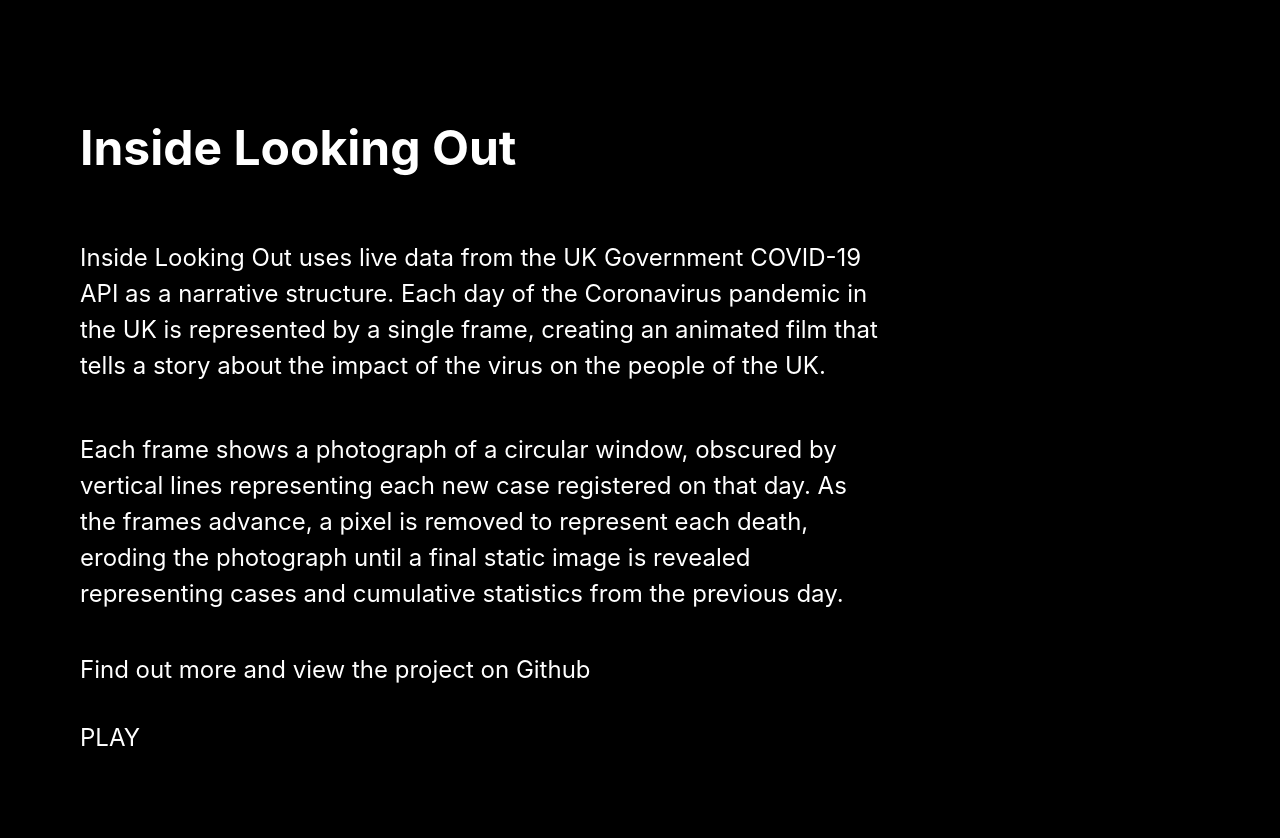
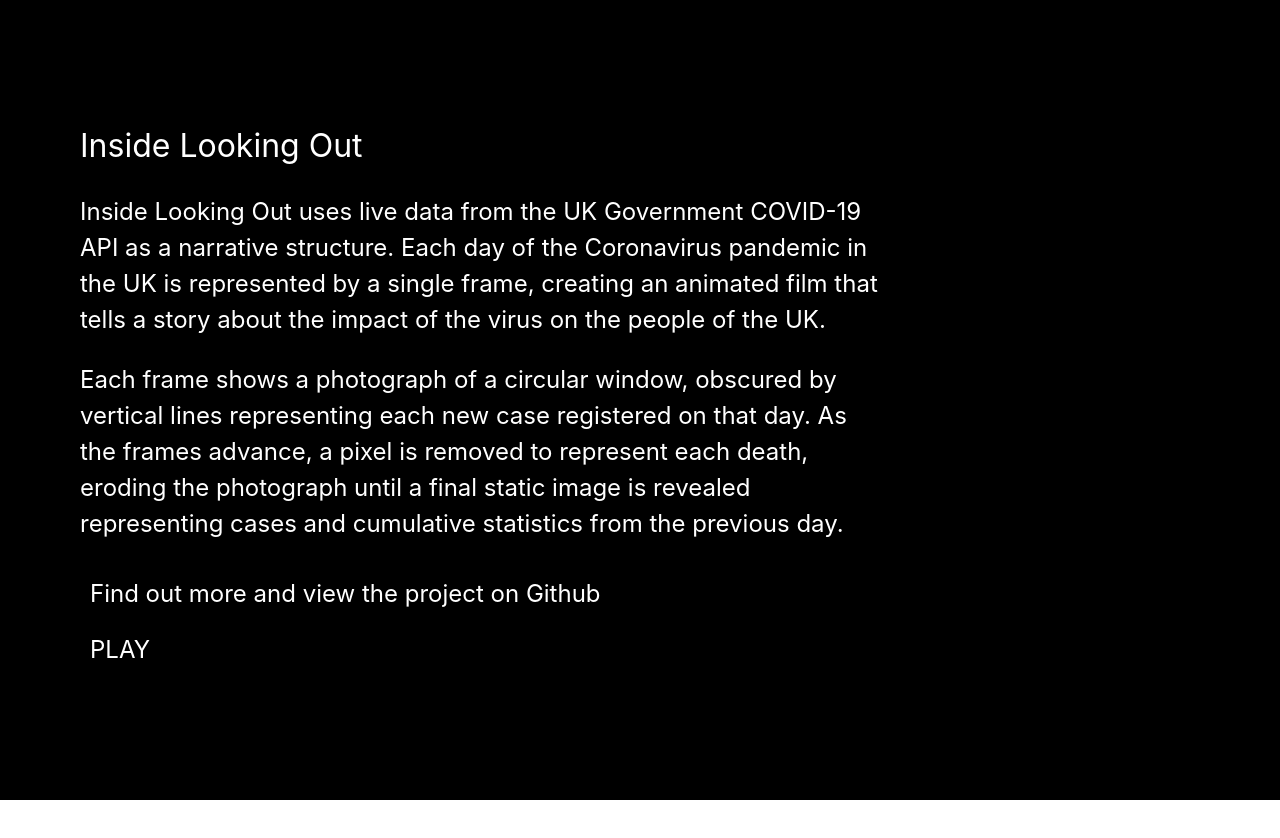
Before and after one commit to edpe/inside_looking_out, a Next.js app: page / in a window 1280 px wide. Shown: the top 838 px of the page. After the commit the page ends 800 px from the top, so only its background shows below. Built offline with nearby package versions, Linux system fonts and the light colour scheme.

Commit message:
feat: clean up synths

```diff
--- a/pages/index.js
+++ b/pages/index.js
@@ -5,9 +5,9 @@ export const Home = () => {
   return (
     <>
       <div className={styles.container}>
-        <div className={styles.title}>
-          <h1>Inside Looking Out</h1>
-          <div className={styles.main}>
+        <div className={styles.main}>
+          <h1 className={styles.title}>Inside Looking Out</h1>
+          <div className={styles.description}>
             <p>
               Inside Looking Out uses live data from the UK Government COVID-19
               API as a narrative structure. Each day of the Coronavirus pandemic
--- a/styles/Home.module.css
+++ b/styles/Home.module.css
@@ -8,7 +8,7 @@
 
 @media (min-width: 400px) {
   .container {
-  padding: 5rem;
+    padding: 5rem;
   }
 }
 
@@ -41,12 +41,13 @@
   text-decoration: none;
   padding: 1rem 0;
   font-size: 1.25rem;
-/* text-align: center; */
+  font-weight: 300;
+  /* text-align: center; */
 }
 
 @media (min-width: 400px) {
   .title a {
-  font-size: 1.5rem;
+    font-size: 1.5rem;
   }
 }
 
@@ -60,12 +61,13 @@
   color: white;
   margin: 0;
   line-height: 1.5;
-  font-size: 1rem;
+  font-size: rem;
+  font-weight: 400;
 }
 
 @media (min-width: 400px) {
   .title {
-  font-size: 1.5rem;
+    font-size: 2rem;
   }
 }
 
@@ -77,6 +79,16 @@
 .description {
   line-height: 1.5;
   font-size: 1.5rem;
+  color: white;
+}
+
+.description a {
+  padding: 10px;
+  display: block;
+}
+
+.description a:focus {
+  text-decoration: underline;
 }
 
 .code {
```
Also changed, not shown: pages/main.js (+67 -63 lines).
